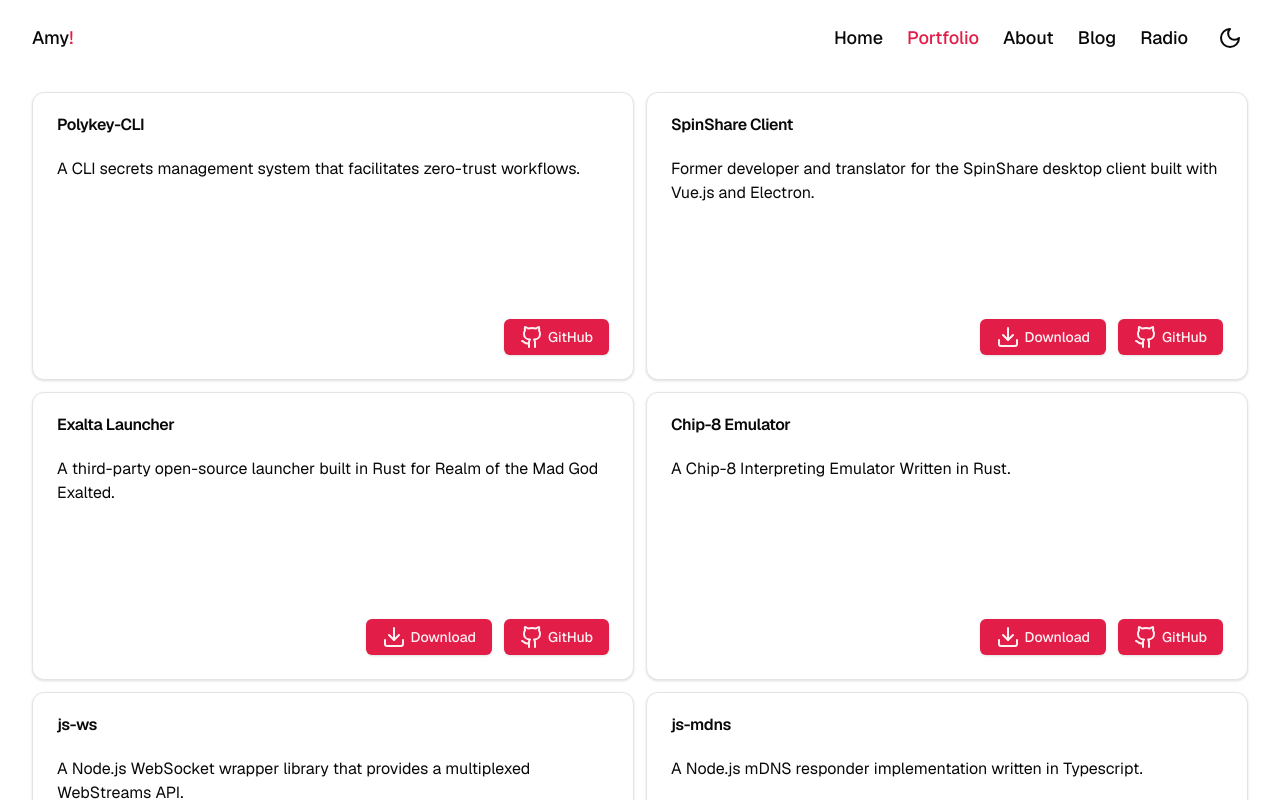
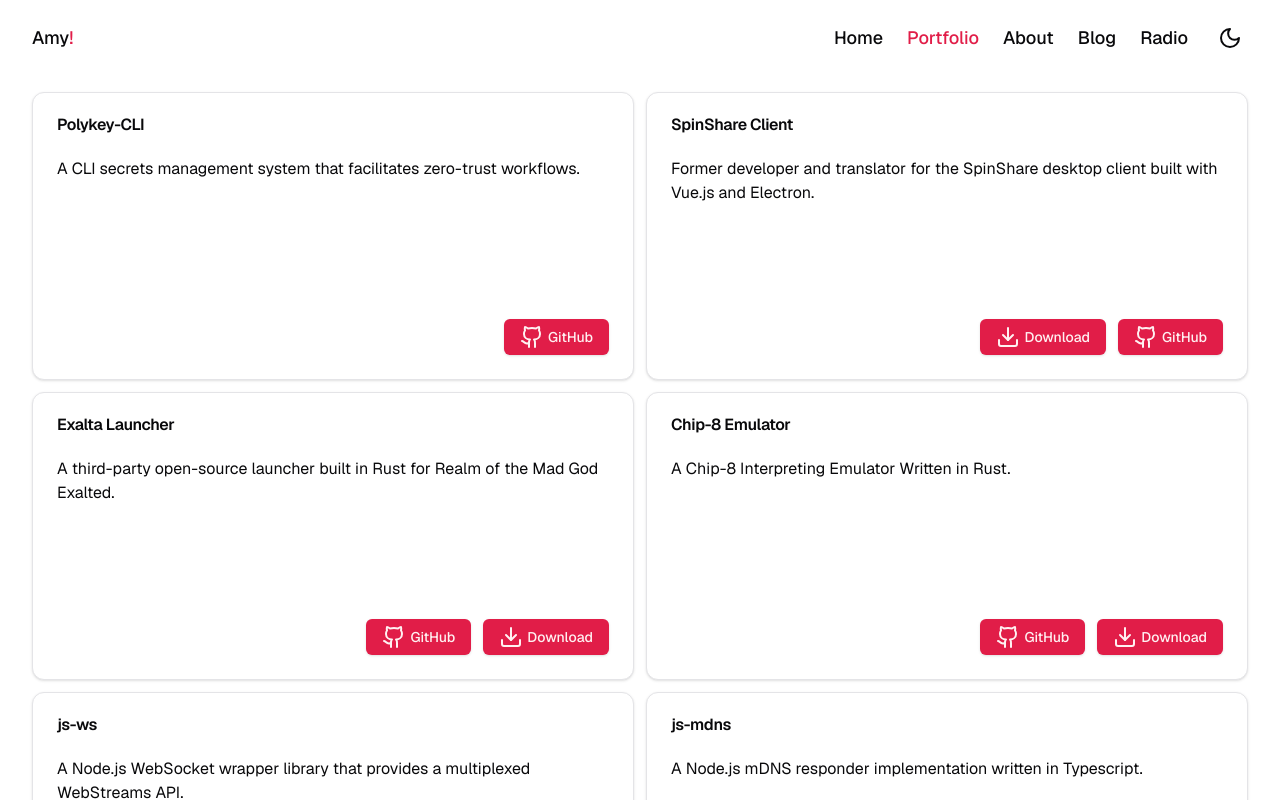
Before and after one commit to amydevs/amydevs.github.io, a Next.js app: page /portfolio in a window 1280 px wide. Shown: the top 800 px of the page. Built offline with nearby package versions, Linux system fonts and the light colour scheme.

Commit message:
fix: order

```diff
--- a/src/cfg/projectCards.ts
+++ b/src/cfg/projectCards.ts
@@ -34,15 +34,15 @@ const projectCards: ProjectCardData[] = [
     description: "A third-party open-source launcher built in Rust for Realm of the Mad God Exalted.",
     actions: [
       {
+        text: "GitHub",
+        href: "https://github.com/amydevs/exalta-launcher",
+        icon: Github
+      },
+      {
         text: "Download",
         href: "https://github.com/amydevs/exalta-launcher/releases/latest",
         icon: Download
       },
-      {
-        text: "GitHub",
-        href: "https://github.com/amydevs/exalta-launcher",
-        icon: Github
-      }
     ]
   },
   {
@@ -50,15 +50,15 @@ const projectCards: ProjectCardData[] = [
     description: "A Chip-8 Interpreting Emulator Written in Rust.",
     actions: [
       {
+        text: "GitHub",
+        href: "https://github.com/amydevs/chip-8-emu-rs",
+        icon: Github
+      },
+      {
         text: "Download",
         href: "https://github.com/amydevs/chip-8-emu-rs/releases/latest",
         icon: Download
       },
-      {
-        text: "GitHub",
-        href: "https://github.com/amydevs/chip-8-emu-rs",
-        icon: Github
-      }
     ]
   },
   {
```
